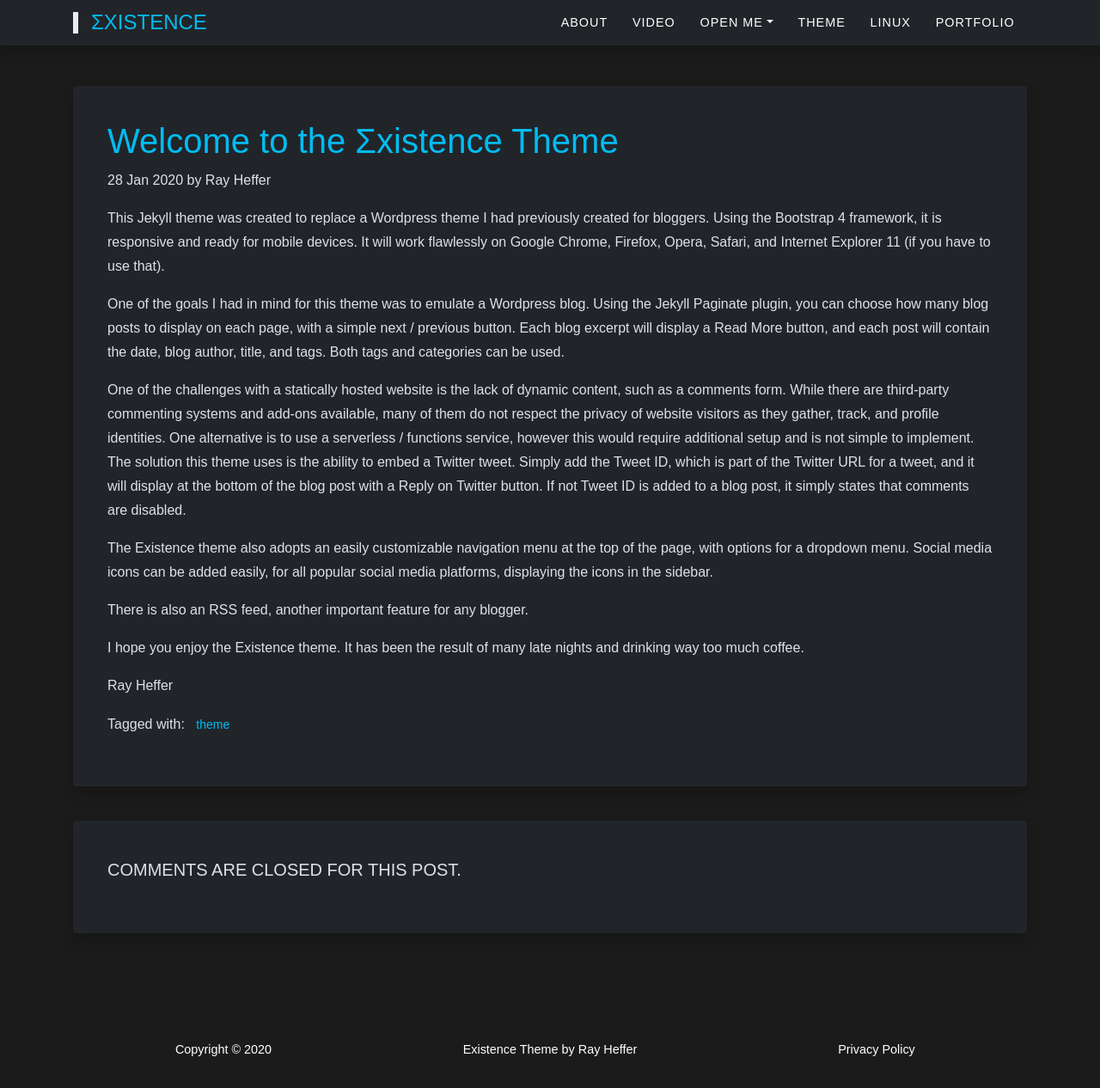
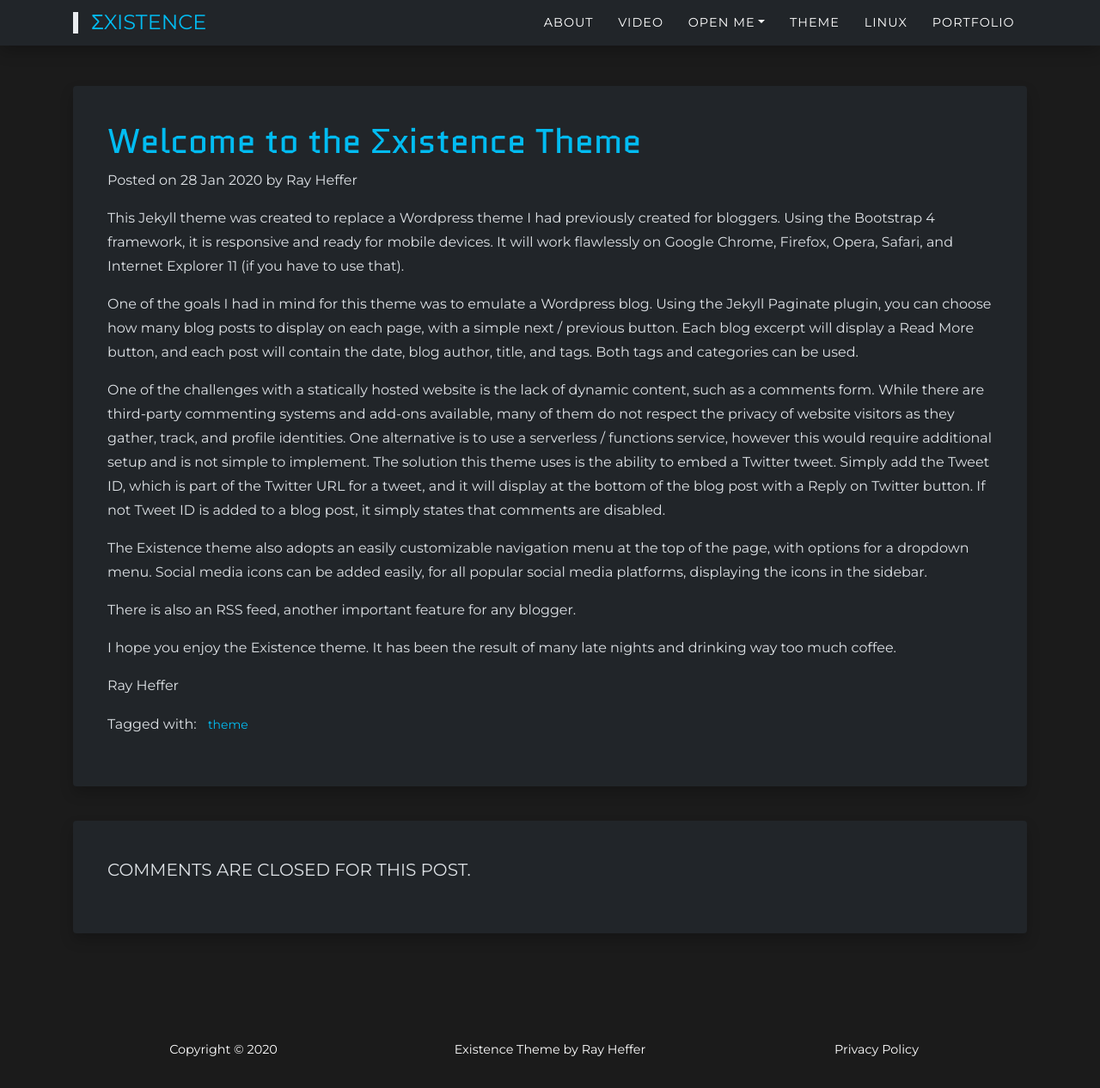
Before and after one commit to XMMR12/existence, a Jekyll site: the page built from _posts/2020-01-28-welcome-to-existence.md, in a window 1280 px wide and 1266 px high. Shown: the whole window at 86% size. Built offline with Jekyll 4.4.1, drawn with Linux system fonts in a browser that asks for light colours; some web fonts are replaced.

Commit message:
Fixed page title for posts

```diff
--- /dev/null
+++ b/_includes/bloghead.html
@@ -0,0 +1,44 @@
+<!DOCTYPE html>
+<html lang="{{ page.lang | default: site.lang | default: "en" }}">
+
+  <head>
+    <meta charset="utf-8">
+    <meta name="viewport" content="width=device-width, initial-scale=1, shrink-to-fit=no">
+    <meta name="description" content="{% if page.description %}{{ page.description }}{% else %}{{ site.description }}{% endif %}">
+    <meta name="author" content="{{ site.author }}">
+
+    <!-- Twitter Do Not Track -->
+    <meta name="twitter:dnt" content="on">
+
+    <title>{{ page.title }}</title>
+
+    <!-- Bootstrap core CSS -->
+    <link href="{{ assets_path }}vendor/bootstrap/css/bootstrap.min.css" rel="stylesheet">
+
+    <!-- Favicon -->
+    <link rel="apple-touch-icon" sizes="180x180" href="/apple-touch-icon.png">
+    <link rel="icon" type="image/png" sizes="32x32" href="/favicon-32x32.png?v=2">
+    <link rel="icon" type="image/png" sizes="16x16" href="/favicon-16x16.png?v=2">
+    <link rel="manifest" href="/site.webmanifest">
+    <link rel="mask-icon" href="/safari-pinned-tab.svg" color="#5bbad5">
+    <meta name="msapplication-TileColor" content="#2b5797">
+    <meta name="theme-color" content="#ffffff">
+
+    <!-- Font Awesome, used for Social Media icons -->
+    <link href="{{ assets_path }}vendor/fontawesome/css/fontawesome.min.css" rel="stylesheet" type="text/css">
+    <link href="{{ assets_path }}vendor/fontawesome/css/brands.css" rel="stylesheet" type="text/css">
+    <link href="{{ assets_path }}vendor/fontawesome/css/solid.min.css" rel="stylesheet" type="text/css">
+
+    <!-- Google Fonts -->
+    <style>
+    @import url('https://fonts.googleapis.com/css2?family=Quantico:ital,wght@0,400;0,700;1,400;1,700&display=swap');
+    @import url('https://fonts.googleapis.com/css2?family=Montserrat:ital,wght@0,400;0,500;0,600;0,700;1,400;1,500;1,600;1,700&family=Quantico:ital,wght@0,400;0,700;1,400;1,700&display=swap');
+    </style>
+
+    <!-- Custom styles for this template -->
+    <link href="{{ assets_path }}css/main.min.css" rel="stylesheet">
+
+    <!-- Bootstrap core JavaScript -->
+    <script src="{{ assets_path }}vendor/jquery/jquery.min.js"></script>
+    <script src="{{ assets_path }}vendor/bootstrap/js/bootstrap.bundle.min.js"></script>
+  </head>
--- /dev/null
+++ b/_layouts/blog.html
@@ -0,0 +1,40 @@
+{%- assign assets_path = "/assets/" -%}
+{%- if site.assets_path -%}
+  {%- assign assets_path = site.assets_path -%}
+{%- endif -%}
+
+{% include bloghead.html %}
+
+  <body id="page-top">
+    {% if paginator.page != nil %}
+    <!-- Navigation Front Page -->
+    <nav class="navbar navbar-expand-lg navbar-dark fixed-top" id="mainNav">
+      <div class="container animated">
+        {% include container.html %}
+    {% else %}
+    <!-- Navigation Minimal -->
+    <nav class="navbar navbar-expand-lg navbar-dark fixed-top navbar-page" id="mainNav">
+      <div class="container animated fadeInDown">
+        {% include container.html %}
+    {% endif %}
+
+    <!-- End Navigation -->
+
+    <!-- Show content -->
+    {% if paginator.page == nil %}
+    <div class="content animated fadeInDown fast">{{ content }}</div>
+    {% else %}
+    {{ content }}
+    {% endif %}
+    <!-- End content -->
+
+    {% include footer.html %}
+
+    <!-- Custom scripts for this theme -->
+    <script src="{{ assets_path }}js/existence.js"></script>
+    {% if paginator.page == nil %}
+    <script src="{{ assets_path }}js/activemenu.js"></script>
+    {% endif %}
+  </body>
+
+</html>
--- a/_layouts/post.html
+++ b/_layouts/post.html
@@ -8,7 +8,7 @@
         <div class="container">
             <div class="postbox">
                 <h1>{{ page.title }}</h1>
-                <p>{{ page.date | date_to_string }} by {{ page.author }}</p>
+                <p>Posted on {{ page.date | date_to_string }} by {{ page.author }}</p>
                 {{ content }}
                 <div class="boxlinks">
                     <p>Tagged with: {% for tag in page.tags %}
```
Also changed, not shown: other parts of _layouts/post.html (+1 -1 lines).
